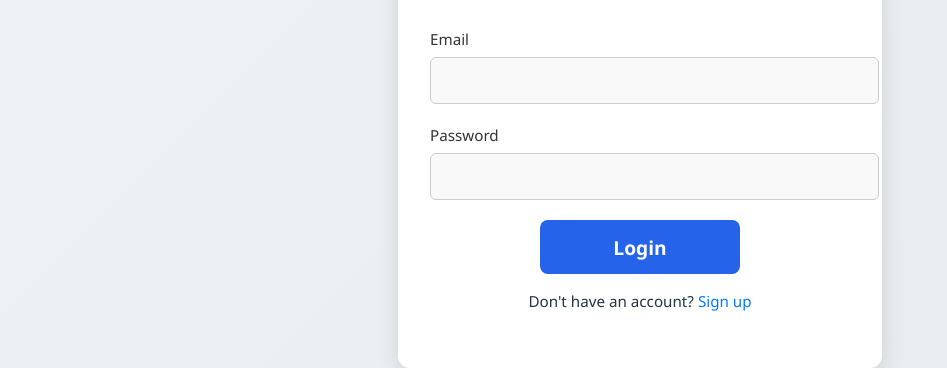
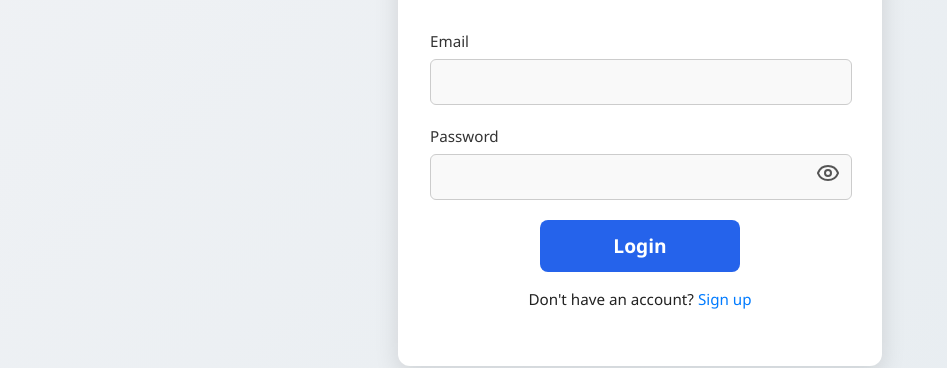
Before and after one commit to amrishs590/Project-ProblemSolving, a React (Vite) app: page /login in a window 1280 px wide. Shown: the part 285-653 px from the top of the page, without its empty margins (0-947 px from the left). Built offline with nearby package versions, Linux system fonts and the light colour scheme; no server answers.

Commit message:
password eye icon enabled

```diff
--- a/package.json
+++ b/package.json
@@ -16,6 +16,7 @@
     "lucide-react": "^0.515.0",
     "react": "^19.1.0",
     "react-dom": "^19.1.0",
+    "react-icons": "^5.5.0",
     "react-router-dom": "^7.6.2",
     "react-scroll": "^1.9.3",
     "react-syntax-highlighter": "^15.6.1"
--- a/src/pages/LoginPage.css
+++ b/src/pages/LoginPage.css
@@ -209,3 +209,24 @@ p a:hover {
     color: #007bff;
   }
 }
+
+.password-wrapper {
+  position: relative;
+}
+
+.password-wrapper input {
+  width: 94%; /* match your form field width */
+  margin: 0 auto;
+  display: block;
+}
+
+.eye-icon {
+  position: absolute;
+  padding-top: 30px;
+  top: 50%;
+  right: 10px;
+  transform: translateY(-50%);
+  cursor: pointer;
+  color: #555;
+  font-size: 1.2rem;
+}
--- a/src/pages/LoginPage.jsx
+++ b/src/pages/LoginPage.jsx
@@ -1,7 +1,8 @@
 import React, { useState } from 'react';
 import { Link } from 'react-router-dom';
 import './LoginPage.css';
-import {supabase} from "../supabaseClient";
+import { supabase } from "../supabaseClient";
+import { Eye, EyeOff } from 'lucide-react'; // eye icon (you can also use FontAwesome if preferred)
 
 const LoginPage = () => {
   const [formData, setFormData] = useState({
@@ -9,12 +10,18 @@ const LoginPage = () => {
     password: '',
   });
 
+  const [showPassword, setShowPassword] = useState(false);
+
   const handleChange = (e) => {
     const { name, value } = e.target;
     setFormData((prevData) => ({
       ...prevData,
       [name]: value,
     }));
+  };
+
+  const togglePassword = () => {
+    setShowPassword((prev) => !prev);
   };
 
   const handleSubmit = async (e) => {
@@ -48,16 +55,19 @@ const LoginPage = () => {
               required
             />
           </div>
-          <div className="form-group">
+          <div className="form-group password-wrapper">
             <label htmlFor="password">Password</label>
             <input
-              type="password"
+              type={showPassword ? "text" : "password"}
               id="password"
               name="password"
               value={formData.password}
               onChange={handleChange}
               required
             />
+            <span className="eye-icon" onClick={togglePassword}>
+              {showPassword ? <EyeOff /> : <Eye />}
+            </span>
           </div>
           <button type="submit" className="btn-primary">Login</button>
         </form>
--- a/src/pages/SignupPage.css
+++ b/src/pages/SignupPage.css
@@ -38,22 +38,30 @@
   font-weight: 500;
 }
 
-.signup-form-group input {
-  width: 100%;
+.signup-form-group input,
+.form-group input,
+.password-wrapper input {
+  width: 94%;
+  margin: 0 auto;
+  display: block;
   padding: 0.8rem;
   border: 1px solid #ccc;
   border-radius: 6px;
   font-size: 1rem;
-  transition: border-color 0.3s;
+  transition: border-color 0.3s, box-shadow 0.3s;
+  background-color: #f9f9f9;
 }
 
-.signup-form-group input:focus {
+.signup-form-group input:focus,
+.form-group input:focus {
   outline: none;
   border-color: #007bff;
   box-shadow: 0 0 0 2px rgba(0, 123, 255, 0.2);
+  background-color: #fff;
 }
 
-.signup-btn {
+.signup-btn,
+button {
   width: 100%;
   padding: 0.8rem;
   border: none;
@@ -66,26 +74,31 @@
   transition: background-color 0.3s ease;
 }
 
-.signup-btn:hover {
+.signup-btn:hover,
+button:hover {
   background-color: #0056b3;
 }
 
-.signup-container p {
+.signup-container p,
+p {
   margin-top: 1rem;
   font-size: 0.95rem;
+  color: #222;
 }
 
-.signup-container p a {
+.signup-container p a,
+p a {
   color: #007bff;
   text-decoration: none;
   font-weight: 500;
 }
 
-.signup-container p a:hover {
+.signup-container p a:hover,
+p a:hover {
   text-decoration: underline;
 }
+
 /* Common inside .login-container or .signup-container */
-
 h2 {
   margin-bottom: 1.8rem;
   color: #222;
@@ -106,56 +119,6 @@ h2 {
   font-weight: 500;
 }
 
-.form-group input {
-  width: 100%;
-  padding: 0.85rem;
-  border: 1px solid #ccc;
-  border-radius: 6px;
-  font-size: 1rem;
-  transition: border-color 0.3s, box-shadow 0.3s;
-  background-color: #f9f9f9;
-}
-
-.form-group input:focus {
-  outline: none;
-  border-color: #007bff;
-  box-shadow: 0 0 0 3px rgba(0, 123, 255, 0.15);
-  background-color: #fff;
-}
-
-button {
-  width: 100%;
-  padding: 0.85rem;
-  border: none;
-  border-radius: 6px;
-  background-color: #007bff;
-  color: white;
-  font-size: 1rem;
-  font-weight: 600;
-  cursor: pointer;
-  transition: background-color 0.3s ease;
-}
-
-button:hover {
-  background-color: #0056b3;
-}
-
-p {
-  margin-top: 1.2rem;
-  font-size: 0.95rem;
-}
-
-p a {
-  color: #007bff;
-  text-decoration: none;
-  font-weight: 500;
-}
-
-p a:hover {
-  text-decoration: underline;
-}
-
-
 @keyframes signupFadeIn {
   from {
     opacity: 0;
@@ -167,6 +130,7 @@ p a:hover {
   }
 }
 
+/* Responsive styles for mobile */
 @media (max-width: 480px) {
   .signup-container {
     padding: 2rem 1.2rem;
@@ -175,13 +139,24 @@ p a:hover {
   .signup-container h2 {
     font-size: 1.5rem;
   }
+
+  .password-wrapper {
+    width: 100%;
+  }
 }
 
-/* Force visible text in signup container even in dark mode */
-.signup-container p {
-  color: #222; /* or use #000 for full black */
+/* Password visibility section */
+.password-wrapper {
+  position: relative;
+  width: 100%;
 }
 
-.signup-container p a {
-  color: #007bff;
+.eye-icon {
+  position: absolute;
+  top: 50%;
+  right: 10px;
+  transform: translateY(-50%);
+  cursor: pointer;
+  color: #555;
+  font-size: 1.2rem;
 }
--- a/src/pages/SignupPage.jsx
+++ b/src/pages/SignupPage.jsx
@@ -1,7 +1,8 @@
 import React, { useState } from "react";
 import { Link } from "react-router-dom";
+import { supabase } from "../supabaseClient";
+import { FiEye, FiEyeOff } from "react-icons/fi";
 import "./SignupPage.css";
-import { supabase } from "../supabaseClient";
 
 const SignupPage = () => {
   const [formData, setFormData] = useState({
@@ -9,6 +10,9 @@ const SignupPage = () => {
     password: "",
     "confirm-password": "",
   });
+
+  const [showPassword, setShowPassword] = useState(false);
+  const [showConfirmPassword, setShowConfirmPassword] = useState(false);
 
   const handleChange = (e) => {
     const { name, value } = e.target;
@@ -20,7 +24,8 @@ const SignupPage = () => {
 
   const handleSubmit = async (e) => {
     e.preventDefault();
-  if (formData.password !== formData['confirm-password']) {
+
+    if (formData.password !== formData["confirm-password"]) {
       alert("Passwords don't match!");
       return;
     }
@@ -29,19 +34,21 @@ const SignupPage = () => {
       email: formData.email,
       password: formData.password,
       options: {
-      emailRedirectTo: 'http://localhost:5173/login'
-      // emailRedirectTo: 'https://your-vercel-domain.vercel.app/login'
-    }
+        emailRedirectTo: "https://your-domain.vercel.app/login", // ✅ Update this
+      },
     });
 
     if (error) {
+      if (error.message.toLowerCase().includes("user already registered")) {
+        alert("This email is already registered. Please login instead.");
+      } else {
         alert(error.message);
+      }
     } else {
-    alert('Signup successful! Check your email to confirm.');
-    window.location.href = '/login';
+      alert("Signup successful! Check your email to confirm.");
+      window.location.href = "/login";
     }
   };
-
 
   return (
     <div className="signup-page">
@@ -59,28 +66,49 @@ const SignupPage = () => {
               required
             />
           </div>
+
           <div className="form-group">
             <label htmlFor="password">Password</label>
+            <div className="password-wrapper">
               <input
-              type="password"
+                type={showPassword ? "text" : "password"}
                 id="password"
                 name="password"
                 value={formData.password}
                 onChange={handleChange}
                 required
               />
+              <span
+                onClick={() => setShowPassword(!showPassword)}
+                className="eye-icon"
+              >
+                {showPassword ? <FiEyeOff /> : <FiEye />}
+              </span>
             </div>
+          </div>
+
           <div className="form-group">
             <label htmlFor="confirm-password">Confirm Password</label>
+            <div className="password-wrapper">
               <input
-              type="password"
+                type={showConfirmPassword ? "text" : "password"}
                 id="confirm-password"
                 name="confirm-password"
                 value={formData["confirm-password"]}
                 onChange={handleChange}
                 required
               />
+              <span
+                onClick={() =>
+                  setShowConfirmPassword(!showConfirmPassword)
+                }
+                className="eye-icon"
+              >
+                {showConfirmPassword ? <FiEyeOff /> : <FiEye />}
+              </span>
             </div>
+          </div>
+
           <button type="submit" className="btn-primary">
             Sign Up
           </button>
```
Also changed, not shown: 1 other file (tests, documents, lock files or other folders). Lines whose indentation alone changed are shown as unchanged.
